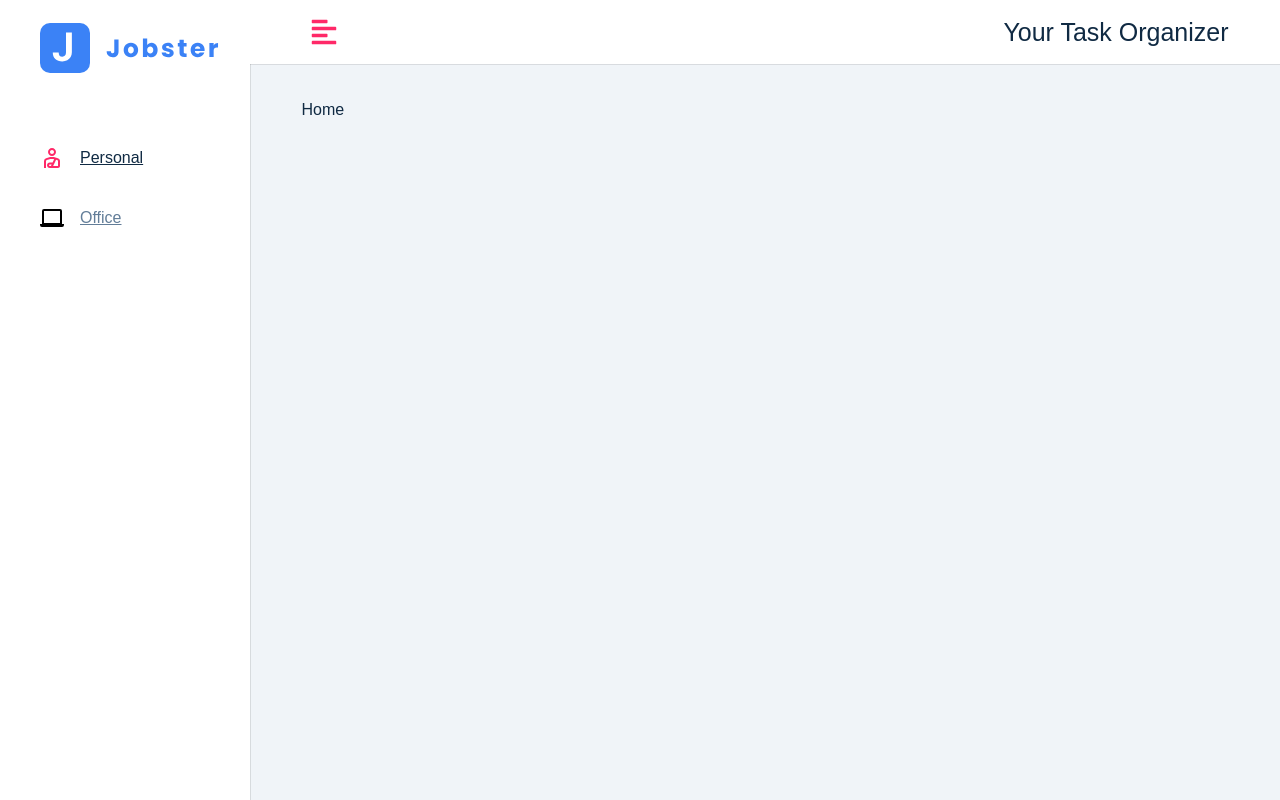
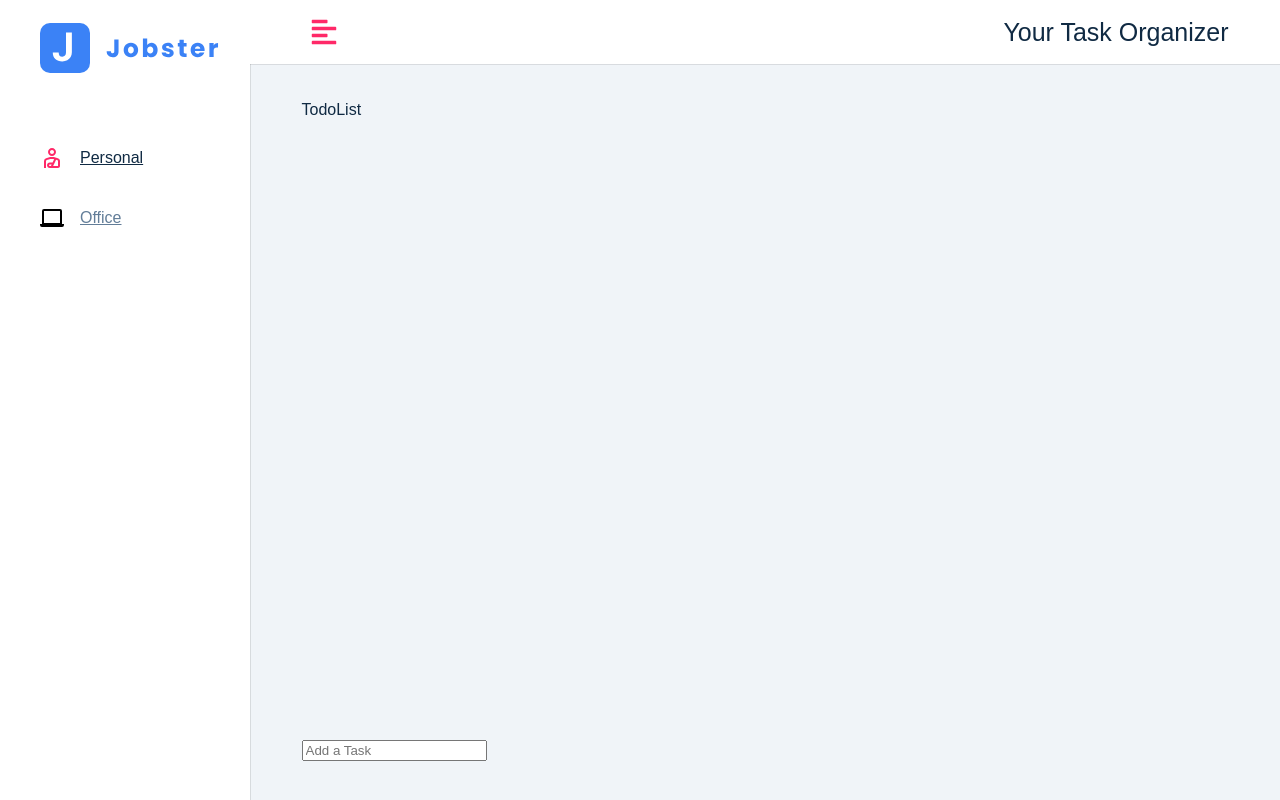
Before and after one commit to techexplorer1231/task-manager, a React (Create React App) app: page / in a window 1280 px wide. Built offline with nearby package versions, Linux system fonts and the light colour scheme.

Commit message:
will remove router-dom

```diff
--- a/src/assets/wrappers/SharedLayout.js
+++ b/src/assets/wrappers/SharedLayout.js
@@ -5,16 +5,28 @@ const Wrapper = styled.section`
     display: grid;
     grid-template-columns: 1fr;
   }
-  .todo-page {
+  .todo-list {
     width: 90vw;
+    height: 80vh;
     margin: 0 auto;
     padding: 2rem 0;
   }
+
+  .todo-add {
+    margin: 0 auto;
+    padding: 2rem 0;
+    width: 90vw;
+  }
+
   @media (min-width: 992px) {
     .todo {
       grid-template-columns: auto 1fr;
     }
-    .todo-page {
+    .todo-list {
+      width: 90%;
+      height: 80vh;
+    }
+    .todo-add {
       width: 90%;
     }
   }
--- /dev/null
+++ b/src/components/AddTodo.js
@@ -0,0 +1,30 @@
+import React, { useState } from "react";
+
+const AddTodo = () => {
+  const [input, setInput] = useState("");
+
+  const handleChange = (e) => {
+    setInput(e.target.value);
+  };
+
+  const handleAddTodo = (e) => {
+    e.preventDefault();
+    console.log(input);
+  };
+
+  return (
+    <div>
+      <form onSubmit={handleAddTodo}>
+        <input
+          className="add-todo"
+          type="text"
+          placeholder="Add a Task"
+          value={input}
+          onChange={handleChange}
+        />
+      </form>
+    </div>
+  );
+};
+
+export default AddTodo;
--- /dev/null
+++ b/src/components/TodoList.js
@@ -0,0 +1,7 @@
+import React from "react";
+
+const TodoList = () => {
+  return <div>TodoList</div>;
+};
+
+export default TodoList;
--- a/src/pages/Home.js
+++ b/src/pages/Home.js
@@ -1,7 +1,12 @@
 import React from "react";
+import TodoList from "../components/TodoList";
 
 const Home = () => {
-  return <div>Home</div>;
+  return (
+    <div>
+      <TodoList />
+    </div>
+  );
 };
 
 export default Home;
--- a/src/pages/SharedLayout.js
+++ b/src/pages/SharedLayout.js
@@ -4,6 +4,7 @@ import Navbar from "../components/Navbar";
 import SmallSidebar from "../components/SmallSidebar";
 import BigSidebar from "../components/BigSidebar";
 import Wrapper from "../assets/wrappers/SharedLayout";
+import AddTodo from "../components/AddTodo";
 
 function SharedLayout() {
   return (
@@ -13,8 +14,11 @@ function SharedLayout() {
         <BigSidebar />
         <div>
           <Navbar />
-          <div className="todo-page">
+          <div className="todo-list">
             <Outlet />
+          </div>
+          <div className="todo-add">
+            <AddTodo />
           </div>
         </div>
       </main>
--- a/src/reducers/todoReducer.js
+++ b/src/reducers/todoReducer.js
@@ -1,6 +1,6 @@
 export default function todoReducer(todos, action) {
   switch (action.type) {
-    case "added": {
+    case "TODO_ADD": {
       return [
         ...todos,
         {
@@ -10,7 +10,7 @@ export default function todoReducer(todos, action) {
         },
       ];
     }
-    case "changed": {
+    case "TODO_EDIT": {
       return todos.map((t) => {
         if (t.id === action.task.id) {
           return action.task;
@@ -19,7 +19,7 @@ export default function todoReducer(todos, action) {
         }
       });
     }
-    case "deleted": {
+    case "TODO_DELETE": {
       return todos.filter((t) => t.id !== action.id);
     }
     default: {
```
